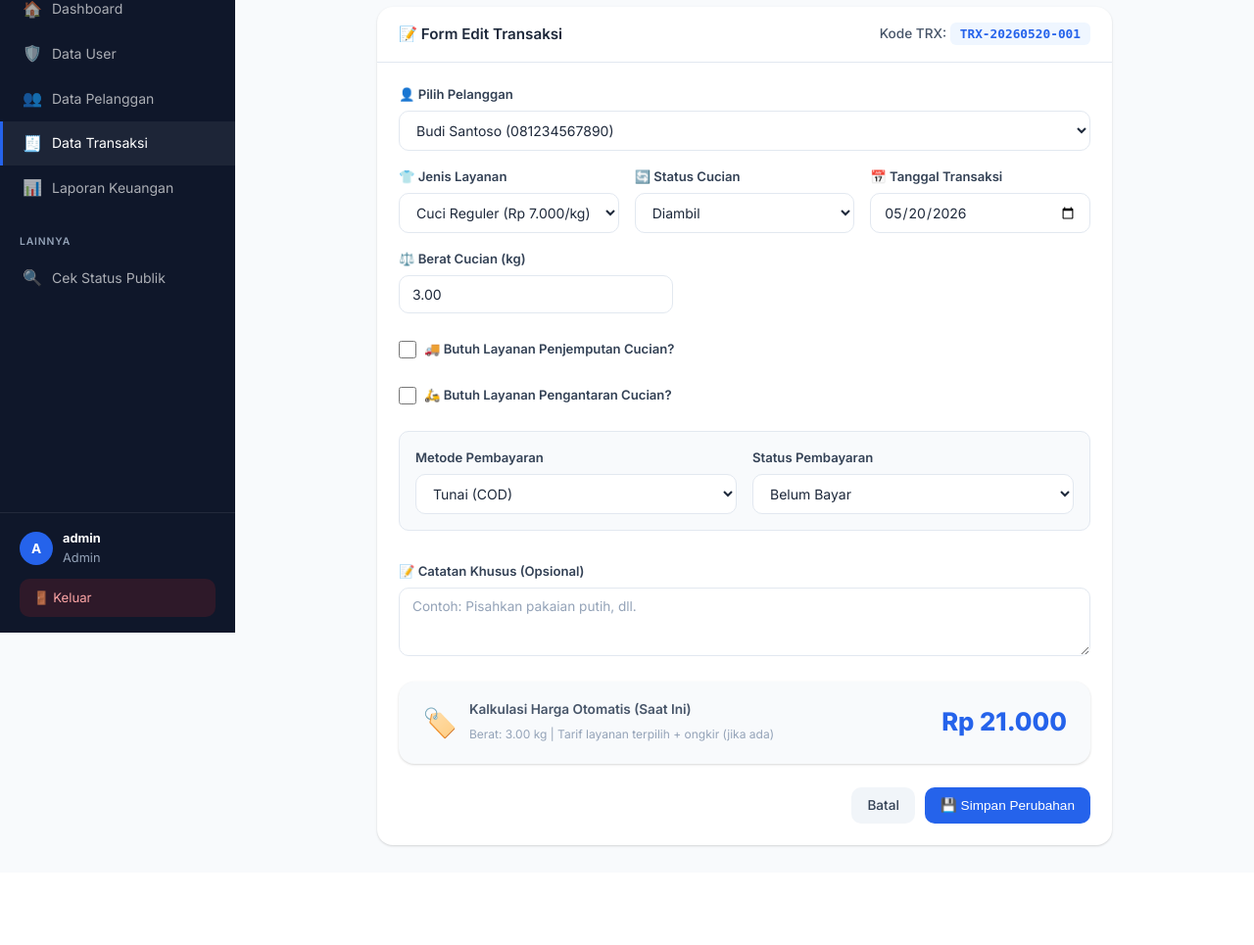
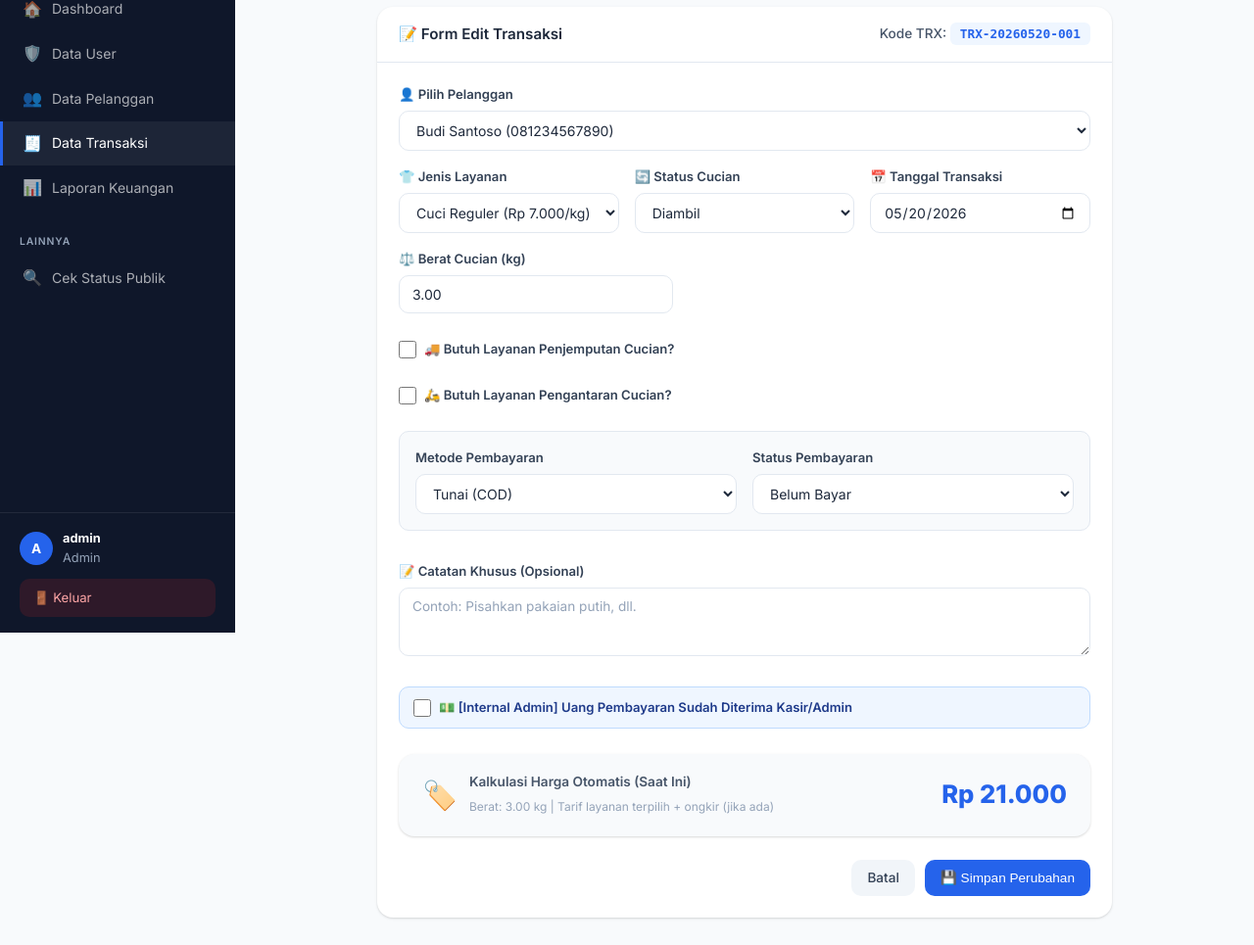
Before and after one commit to incognitoanonymous/TM_Laundry, a CodeIgniter app: page /database/index.php/transaksi/edit/1 in a window 1280 px wide. Shown: the part 154-1119 px from the top of the page at 98% size. Before the commit the page ends 1019 px from the top, so only its background shows below. Run offline with CodeIgniter, Linux system fonts and the light colour scheme; a user stored in the database is signed in; data comes from the database, SQL or seed files in the repository.

Commit message:
feat: implementasi fitur internal admin untuk terima setoran/uang pembayaran (uang_diterima)

```diff
--- a/application/controllers/Transaksi.php
+++ b/application/controllers/Transaksi.php
@@ -203,6 +203,7 @@ class Transaksi extends CI_Controller {
             'metode_pembayaran' => $this->input->post('metode_pembayaran', TRUE),
             'status_pembayaran' => $this->input->post('status_pembayaran', TRUE),
             'catatan'           => $this->input->post('catatan', TRUE) ? trim($this->input->post('catatan', TRUE)) : NULL,
+            'uang_diterima'     => $this->input->post('uang_diterima') ? 1 : 0,
         ];
 
         if ($this->Transaksi_model->insert($insert)) {
@@ -328,6 +329,7 @@ class Transaksi extends CI_Controller {
             'metode_pembayaran' => $this->input->post('metode_pembayaran', TRUE),
             'status_pembayaran' => $this->input->post('status_pembayaran', TRUE),
             'catatan'           => $this->input->post('catatan', TRUE) ? trim($this->input->post('catatan', TRUE)) : NULL,
+            'uang_diterima'     => $this->input->post('uang_diterima') ? 1 : 0,
         ];
 
         if ($this->Transaksi_model->update($id, $update)) {
@@ -403,6 +405,37 @@ class Transaksi extends CI_Controller {
         redirect('admin/transaksi');
     }
 
+    /**
+     * Mengonfirmasi uang setoran pembayaran secara fisik sudah masuk/diterima kasir (Admin).
+     */
+    public function konfirmasi_terima_uang($id)
+    {
+        $transaksi = $this->Transaksi_model->get_by_id($id);
+
+        if (!$transaksi) {
+            $this->session->set_flashdata('error', 'Data transaksi tidak ditemukan.');
+            redirect('admin/transaksi');
+            return;
+        }
+
+        $update = [
+            'uang_diterima' => 1
+        ];
+
+        // Jika dia konfirmasi terima uang, otomatis status pembayaran diset Lunas jika sebelumnya belum Lunas
+        if ($transaksi['status_pembayaran'] !== 'Lunas') {
+            $update['status_pembayaran'] = 'Lunas';
+        }
+
+        if ($this->Transaksi_model->update($id, $update)) {
+            $this->session->set_flashdata('success', 'Uang pembayaran transaksi #' . $transaksi['kode_transaksi'] . ' berhasil dikonfirmasi diterima Kasir/Admin.');
+        } else {
+            $this->session->set_flashdata('error', 'Gagal mengonfirmasi penerimaan uang.');
+        }
+
+        redirect('admin/transaksi');
+    }
+
     // ─── HAPUS: Hapus Transaksi ─────────────────────────────────────────────
 
     /**
--- a/application/views/transaksi/edit.php
+++ b/application/views/transaksi/edit.php
@@ -243,6 +243,14 @@ defined('BASEPATH') OR exit('No direct script access allowed');
                     <?php endif; ?>
                 </div>
 
+                <!-- UANG DITERIMA (INTERNAL) -->
+                <div class="form-group" style="margin-top: 15px;">
+                    <label style="display: flex; align-items: center; gap: 8px; font-weight: 600; cursor: pointer; color: #1e3a8a; background: #eff6ff; padding: 10px 14px; border: 1px solid #bfdbfe; border-radius: var(--radius);">
+                        <input type="checkbox" id="uang_diterima" name="uang_diterima" value="1" <?= set_checkbox('uang_diterima', '1', $transaksi['uang_diterima'] == 1) ?> style="width: 18px; height: 18px;">
+                        💵 [Internal Admin] Uang Pembayaran Sudah Diterima Kasir/Admin
+                    </label>
+                </div>
+
                 <!-- Preview Bukti Pembayaran -->
                 <?php if ($transaksi['metode_pembayaran'] === 'QRIS' && !empty($transaksi['bukti_pembayaran'])): ?>
                 <div style="background: var(--gray-50); border: 1px solid var(--gray-200); padding: 16px; border-radius: var(--radius); margin-top: 10px;">
--- a/application/views/transaksi/excel.php
+++ b/application/views/transaksi/excel.php
@@ -79,6 +79,7 @@ defined('BASEPATH') OR exit('No direct script access allowed');
                 <th>Status Cucian</th>
                 <th>Tanggal Masuk</th>
                 <th>Catatan Khusus</th>
+                <th>Setoran (Internal)</th>
             </tr>
         </thead>
         <tbody>
@@ -113,6 +114,7 @@ defined('BASEPATH') OR exit('No direct script access allowed');
                     <td class="text-center"><?= htmlspecialchars($t['status']) ?></td>
                     <td class="text-center"><?= date('d-m-Y', strtotime($t['tanggal'])) ?></td>
                     <td><?= htmlspecialchars($t['catatan'] ?? '-') ?></td>
+                    <td class="text-center"><?= $t['uang_diterima'] == 1 ? 'Sudah Diterima' : 'Belum Diterima' ?></td>
                 </tr>
             <?php endforeach; ?>
 
@@ -124,7 +126,7 @@ defined('BASEPATH') OR exit('No direct script access allowed');
                 <td class="text-right"><?= number_format($total_jemput, 0, ',', '.') ?></td>
                 <td class="text-right"><?= number_format($total_antar, 0, ',', '.') ?></td>
                 <td class="text-right">Rp <?= number_format($total_harga, 0, ',', '.') ?></td>
-                <td colspan="5" class="bg-total"></td>
+                <td colspan="6" class="bg-total"></td>
             </tr>
         </tbody>
     </table>
--- a/db_laundry.sql
+++ b/db_laundry.sql
@@ -75,6 +75,7 @@ CREATE TABLE IF NOT EXISTS `transaksi` (
   `status_pembayaran` ENUM('Belum Bayar','Menunggu Verifikasi','Lunas') NOT NULL DEFAULT 'Belum Bayar',
   `bukti_pembayaran`  VARCHAR(255)  DEFAULT NULL,
   `catatan`           TEXT          DEFAULT NULL,
+  `uang_diterima`     TINYINT(1)    NOT NULL DEFAULT 0,
   `created_at`     TIMESTAMP     DEFAULT CURRENT_TIMESTAMP,
   `updated_at`     TIMESTAMP     DEFAULT CURRENT_TIMESTAMP ON UPDATE CURRENT_TIMESTAMP,
   PRIMARY KEY (`id_transaksi`),
```
Also changed, not shown: application/views/transaksi/index.php (+12 -0 lines), application/views/transaksi/tambah.php (+8 -0 lines).
